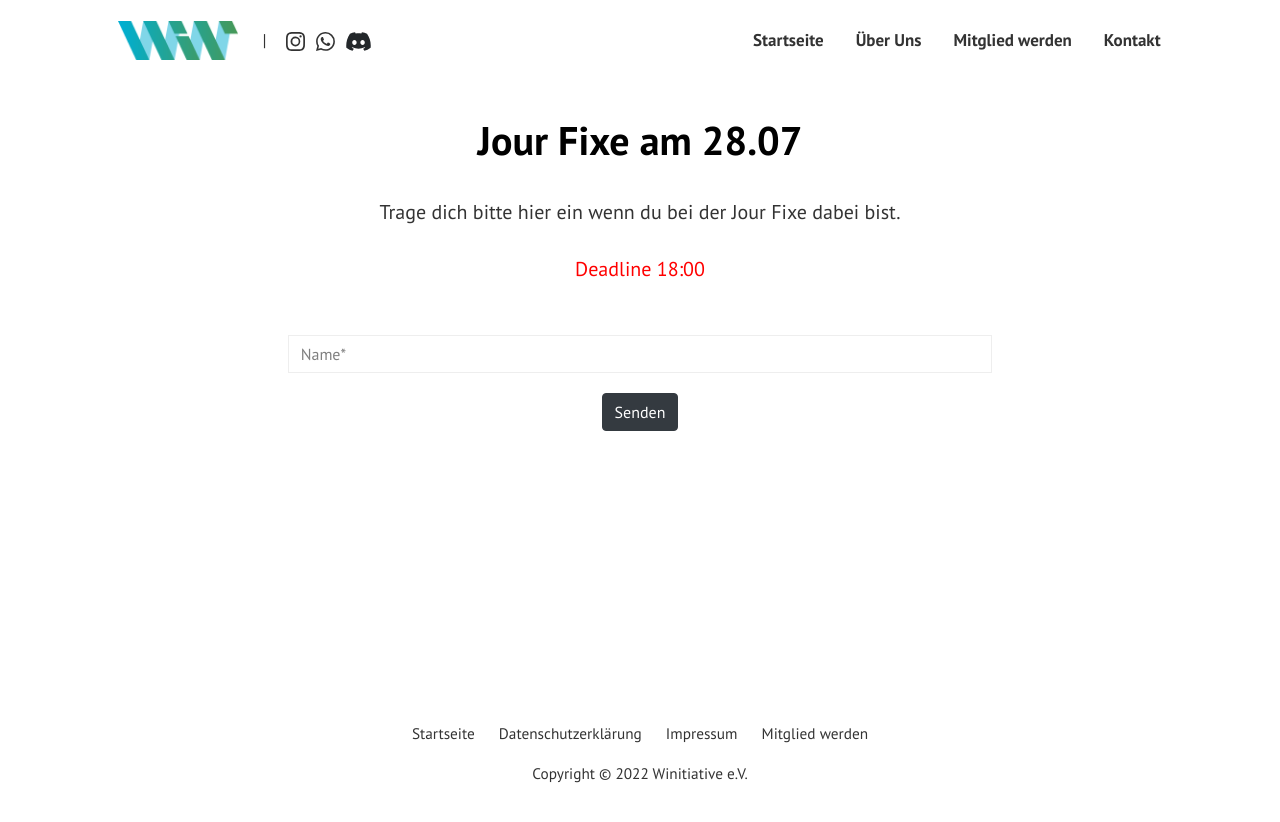
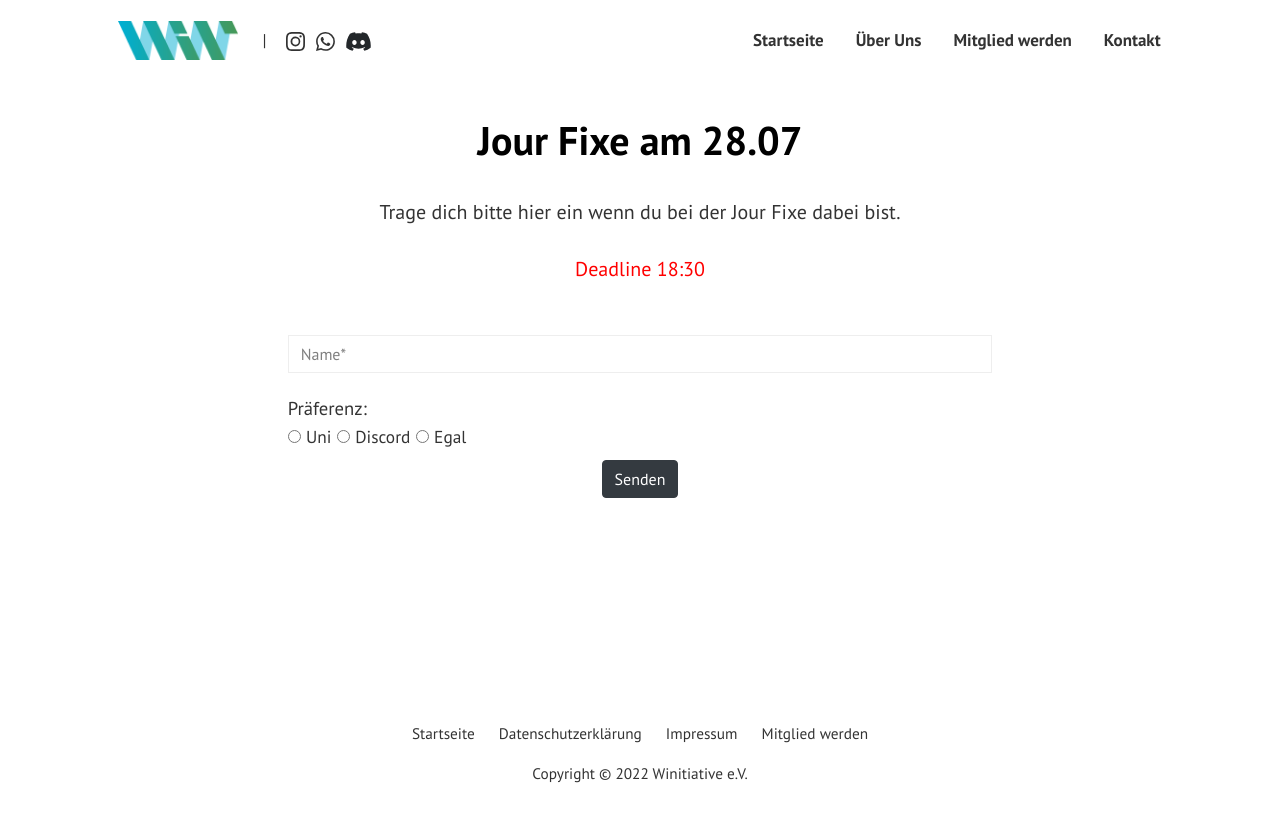
Before and after one commit to WINitiative-Augsburg-eV/webseite, a Jekyll site: the page built from pages/jour-fixe.html, in a window 1280 px wide. Shown: the top 822 px of the page. Built offline with Jekyll 4.4.1, drawn with Linux system fonts in a browser that asks for light colours.

Commit message:
JF Anmeldung

```diff
--- a/pages/jour-fixe.html
+++ b/pages/jour-fixe.html
@@ -10,11 +10,17 @@ comments: false
   <input type="hidden" name="_subject" value="Jour Fixe dabei">
     <input type="hidden" name="_captcha" value="false">
 <center><p class="lead mb-4">Trage dich bitte hier ein wenn du bei der Jour Fixe dabei bist.</p></center>
-<center><p style="color: red">Deadline 18:00</p></center>
+<center><p style="color: red">Deadline 18:30</p></center>
 
 <br>
 
 <input style="margin-bottom: 20px" class="form-control" type="text" name="Name" placeholder="Name*" required>
-
+<legend style="font-size: 14pt; margin-bottom: -3px;">Präferenz:</legend>
+<input type="radio" id="pp" name="praef" value="Uni" required>
+<label for="pp" style="font-size: 13pt">Uni</label>
+<input type="radio" id="br" name="praef" value="Discord">
+<label for="br" style="font-size: 13pt">Discord</label>
+<input type="radio" id="br" name="praef" value="Egal">
+<label for="br" style="font-size: 13pt">Egal</label>
 <center><input class="btn btn-dark" type="submit" value="Senden"></center>
 </form>
```
Also changed, not shown: 1 other file.
